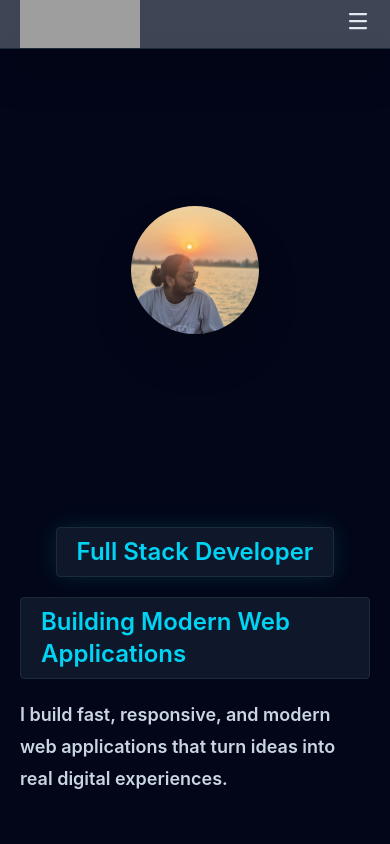
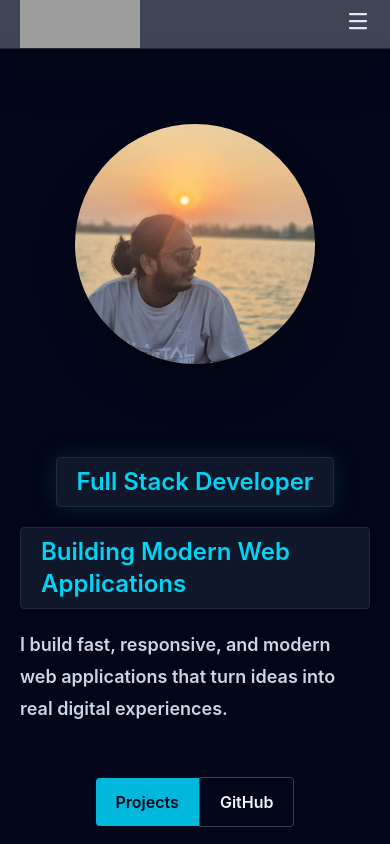
Before and after one commit to ankitmall932/MyPortfolio, a React (Vite) app in the folder portfolio/: page / in a window 390 px wide. Shown: the top 844 px of the page. Built offline with nearby package versions, Linux system fonts and the light colour scheme; grey boxes are pictures that could not be loaded.

Commit message:
home logo fixe

```diff
--- a/portfolio/src/pages/Landing/Home.jsx
+++ b/portfolio/src/pages/Landing/Home.jsx
@@ -3,7 +3,7 @@ import { NavLink } from 'react-router-dom';
 
 function Home () {
     return (
-        <div className='w-full  h-screen flex lg:flex-row flex-col-reverse  gap-5 '>
+        <div className='w-full  h-screen flex lg:flex-row flex-col-reverse  lg:gap-5 gap-3 '>
             <div className='lg:w-1/2 w-full h-full flex flex-col sm:gap-10 gap-5 justify-center items-center '>
                 <div className='bg-slate-900 text-cyan-400 border border-slate-800 sm:font-bold font-semibold sm:text-4xl text-2xl px-5 py-2 rounded mt-5 shadow-[0_0_25px_rgba(34,211,238,0.15)]'>Full Stack Developer</div>
                 <div className='bg-slate-900 text-cyan-400 border border-slate-800 sm:font-bold font-semibold sm:text-4xl text-2xl px-5 py-2 rounded'> Building Modern Web Applications</div>
@@ -13,8 +13,8 @@ function Home () {
                     <NavLink to='https://github.com/ankitmall932' className='border border-slate-700 text-slate-100 font-semibold hover:bg-slate-800 px-5 py-3 rounded-r hover:scale-105 transition-all duration-300'>GitHub</NavLink>
                 </div>
             </div>
-            <div className='lg:w-1/2 w-full  h-full flex justify-center items-center'>
-                <img src="/Ankit Mall.jpeg" alt="" className='object-cover sm:h-80 md:h-100 lg:h-120 xl:h-150 h-32 sm:w-80 md:w-100 lg:w-120 xl:w-150 w-32  rounded-full shadow-2xl' />
+            <div className='lg:w-1/2 w-full  lg:h-full h-70 flex justify-center items-center'>
+                <img src="/Ankit Mall.jpeg" alt="" className='object-cover sm:h-80 md:h-100 lg:h-120 xl:h-150 h-60 sm:w-80 md:w-100  lg:w-120 xl:w-150 w-60  rounded-full shadow-2xl lg:mt-0 mt-20' />
             </div>
         </div>
     );
```
